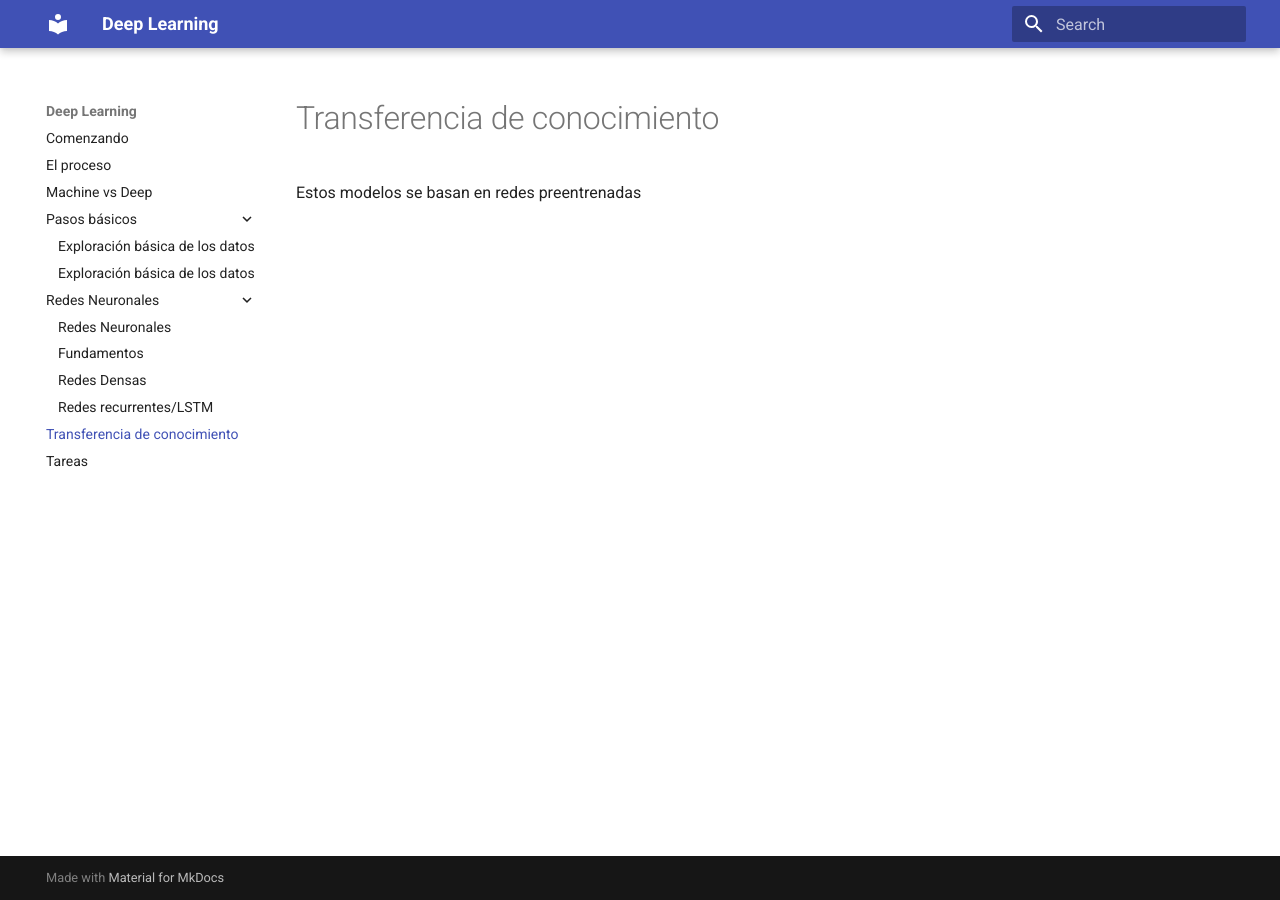
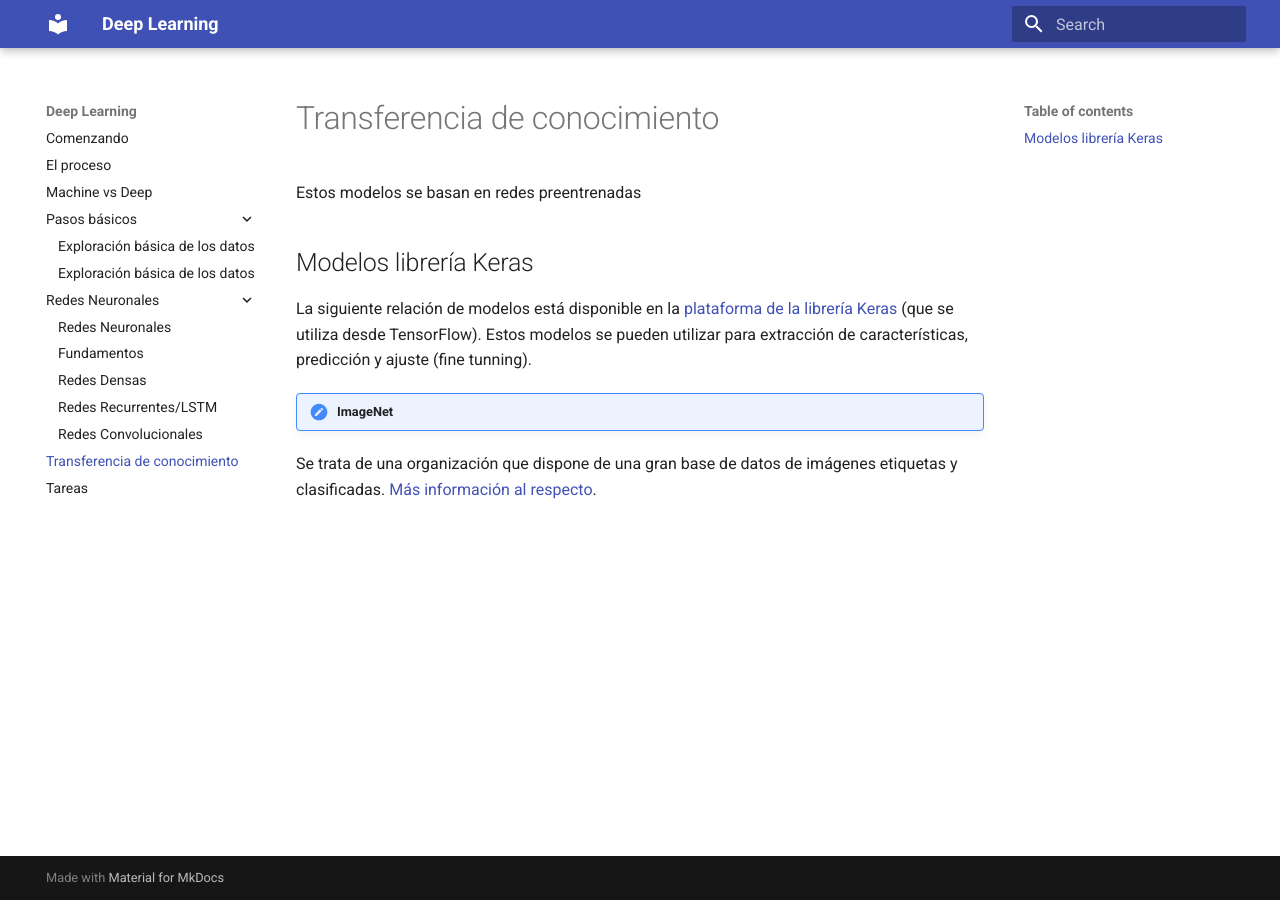
Before and after one commit to sever8a/neuronal, an MkDocs documentation site: the page built from zonex/transferencia.md, in a window 1280 px wide. Built offline with MkDocs 1.6.1 and Material for MkDocs 9.7.7, drawn with Linux system fonts in a browser that asks for light colours.

Commit message:
Actualizacion sencilla

```diff
--- a/mkdocs.yml
+++ b/mkdocs.yml
@@ -16,7 +16,8 @@ nav:
         - "redesneuronales/index.md"
         - "Fundamentos": "redesneuronales/fundamentos.md"
         - "Redes Densas": "redesneuronales/redes_profundas.md"
-        - "Redes recurrentes/LSTM": "redesneuronales/temporales.md"
+        - "Redes Recurrentes/LSTM": "redesneuronales/temporales.md"
+        - "Redes Convolucionales": "convolucionales.md"
     - "Transferencia de conocimiento": "transferencia.md"
     - "Tareas": "redesneuronales/tareas1.md"
 
--- a/zonex/transferencia.md
+++ b/zonex/transferencia.md
@@ -1,3 +1,10 @@
 # Transferencia de conocimiento
 
 Estos modelos se basan en redes preentrenadas
+
+## Modelos librería Keras
+
+La siguiente relación de modelos está disponible en la [plataforma de la librería Keras](https://keras.io/api/applications/) (que se utiliza desde TensorFlow). Estos modelos se pueden utilizar para extracción de características, predicción y ajuste (fine tunning).
+
+!!! note    "ImageNet"
+Se trata de una organización que dispone de una gran base de datos de imágenes etiquetas y clasificadas. [Más información al respecto](https://www.image-net.org/about.php).
```
Also changed, not shown: zonex/redesneuronales/convolucionales.md (added, +29 -0 lines).
